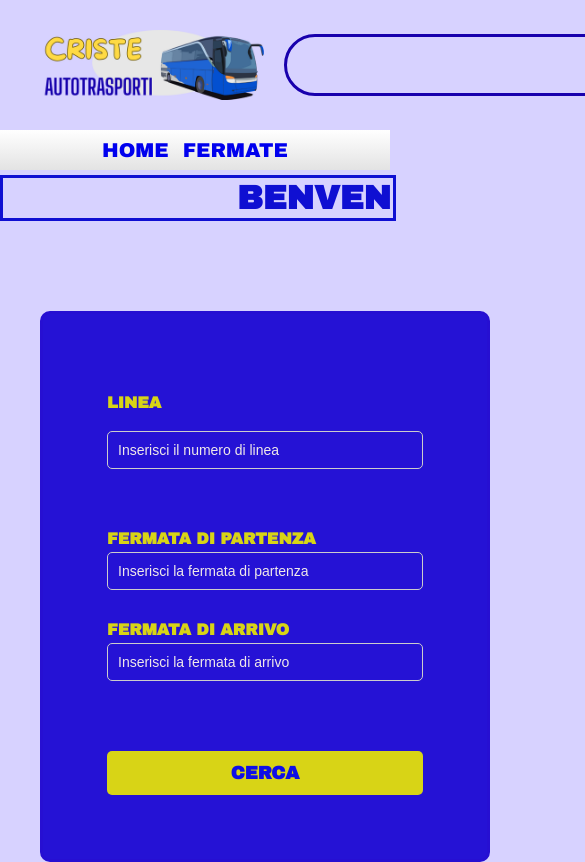
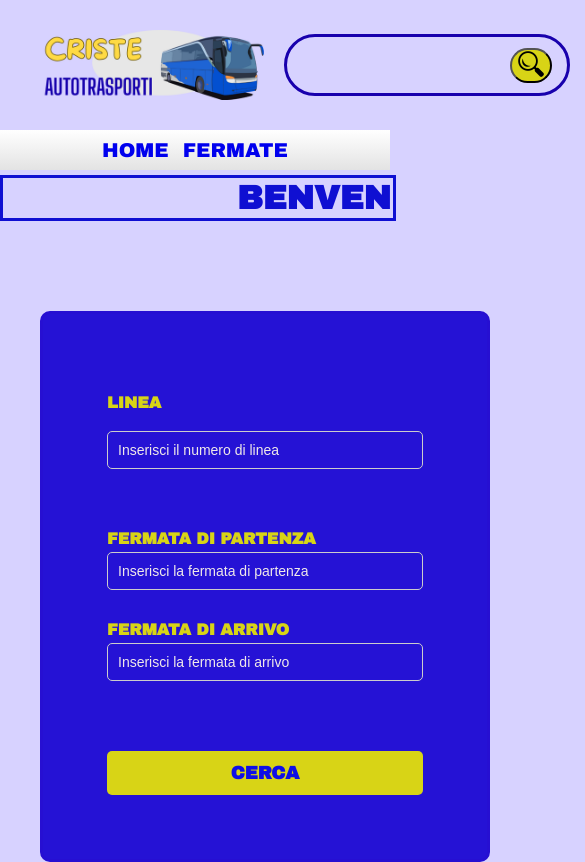
Before and after one commit to EssieDyva/ProgettoVueCrisStef-fe, a Vue app: page /fermate in a window 390 px wide. Shown: the top 862 px of the page, 585 px wide, since content can reach past the window. Built offline with nearby package versions, Linux system fonts and the light colour scheme; a web font is replaced by a local one.

Commit message:
fermate style done

```diff
--- a/src/components/Searchbar.vue
+++ b/src/components/Searchbar.vue
@@ -53,7 +53,13 @@ input {
     outline: none;
     color: #f0e9e9;
     font-size: 16px;
-    width: 200px;
+    width: 100%;
     transition: width 0.3s ease;
 }
+
+@media (max-width: 750px) {
+    form {
+        width: 250px;
+    }
+}
 </style>
--- a/src/views/Fermate.vue
+++ b/src/views/Fermate.vue
@@ -98,6 +98,10 @@ export default {
   color: #d8d416;
 }
 
+.lines-table td {
+  font-weight: 100;
+}
+
 .lines-row {
   width: 15%;
 }
```
